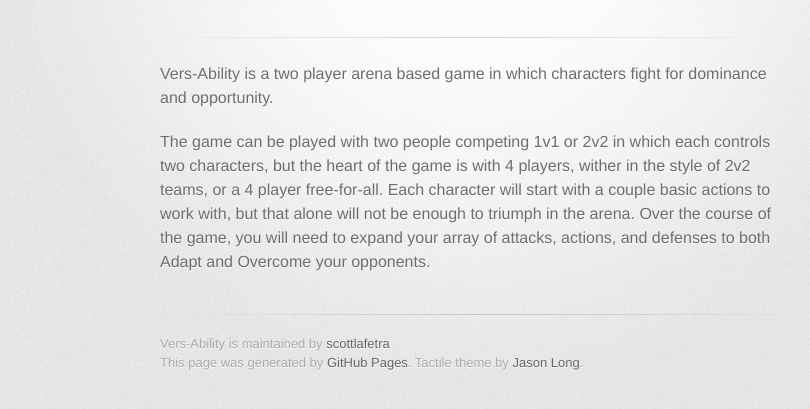
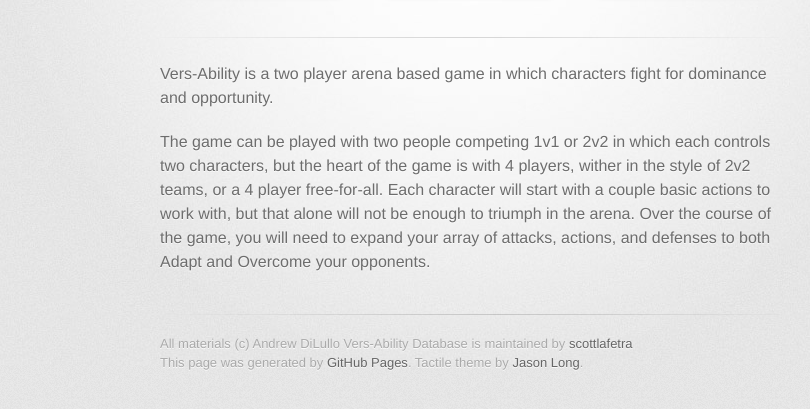
Before and after one commit to scottlafetra/VersAbility, a plain HTML site: page index.html in a window 1280 px wide. Shown: the part 209-618 px from the top of the page, without its empty margins (170-980 px from the left). Drawn offline with Linux system fonts and the light colour scheme; a web font is replaced by a local one.

Commit message:
Update index.html

```diff
--- a/index.html
+++ b/index.html
@@ -37,7 +37,8 @@
         </section>
 
         <footer>
-          Vers-Ability is maintained by <a href="https://github.com/scottlafetra">scottlafetra</a><br>
+          All materials (c) Andrew DiLullo
+          Vers-Ability Database is maintained by <a href="https://github.com/scottlafetra">scottlafetra</a><br>
           This page was generated by <a href="https://pages.github.com">GitHub Pages</a>. Tactile theme by <a href="https://twitter.com/jasonlong">Jason Long</a>.
         </footer>
 
```
